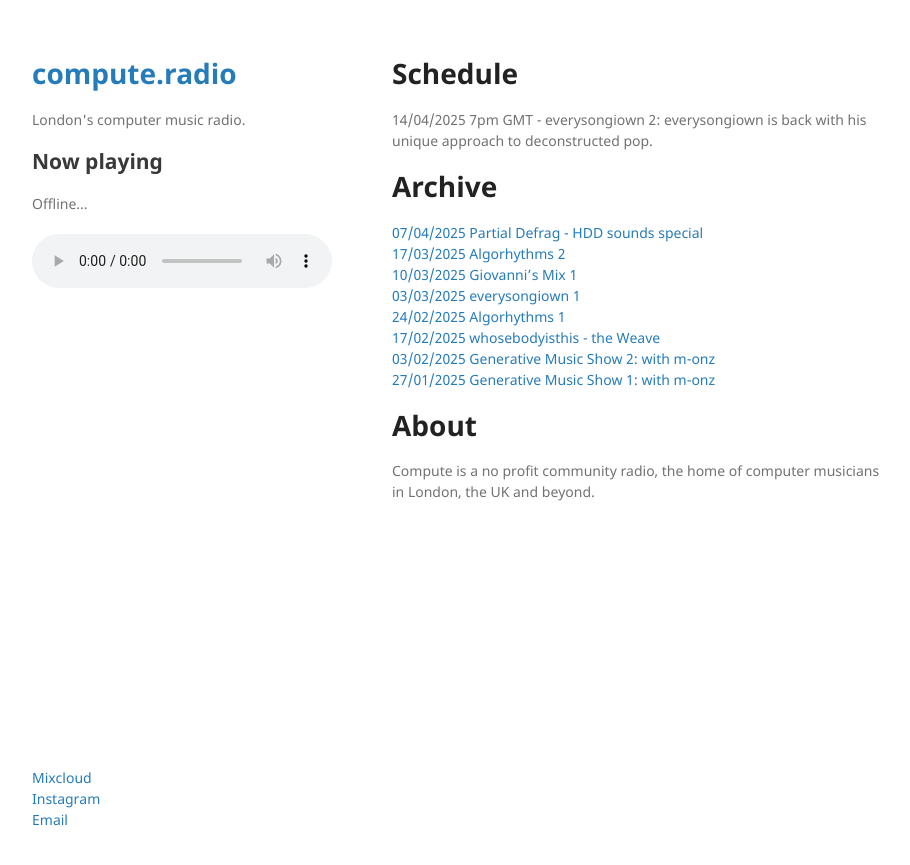
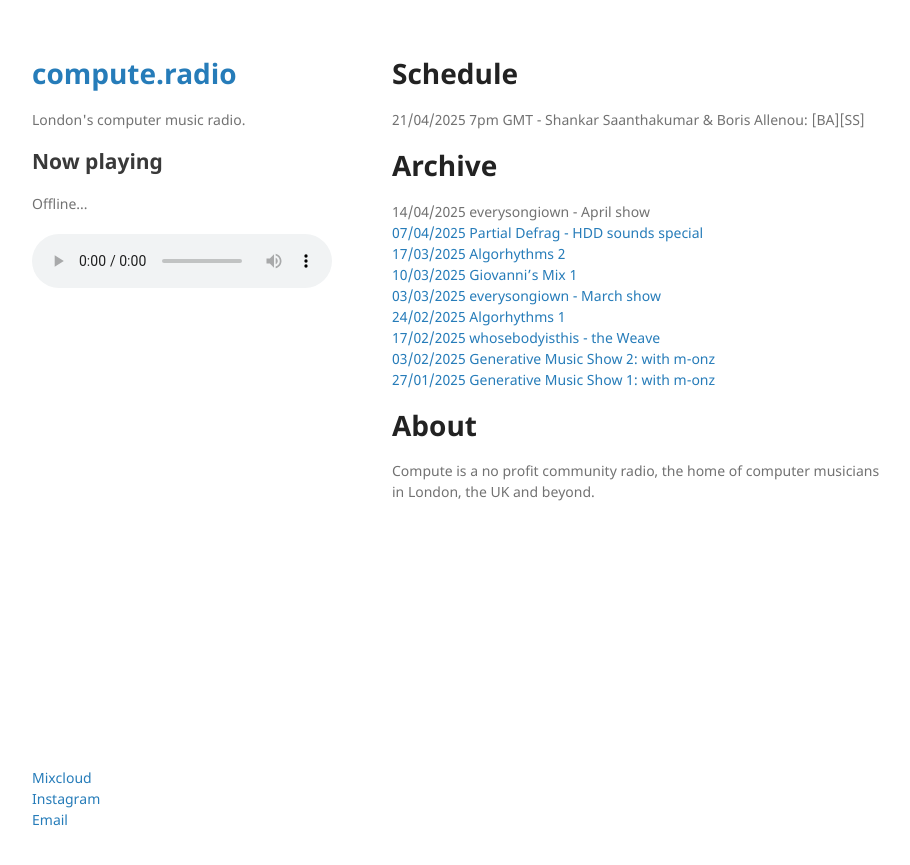
Before and after one commit to compute-radio/compute-radio.github.io, a Jekyll site: the page built from index.md, in a window 1280 px wide. Shown: the top 865 px of the page, without its empty margins (178-1088 px from the left). Built offline with Jekyll 4.4.1, drawn with Linux system fonts in a browser that asks for light colours; our own code applies the rules of GitHub Pages for plain Markdown files.

Commit message:
Update index.md

```diff
--- a/index.md
+++ b/index.md
@@ -3,13 +3,14 @@ layout: default
 ---
 
 # Schedule
-14/04/2025 7pm GMT - everysongiown 2: everysongiown is back with his unique approach to deconstructed pop.
+21/04/2025 7pm GMT - Shankar Saanthakumar & Boris Allenou: [BA][SS]
 
 # Archive
+14/04/2025 everysongiown - April show<br/>
 [07/04/2025 Partial Defrag - HDD sounds special](https://www.mixcloud.com/computedotradio/partial-defrag-hdd-sounds-special/)<br/>
 [17/03/2025 Algorhythms 2](https://www.mixcloud.com/computedotradio/algorhythms-2/)<br/>
 [10/03/2025 Giovanni's Mix 1](https://www.mixcloud.com/computedotradio/giovannis-mix-1/)<br/>
-[03/03/2025 everysongiown 1](https://www.mixcloud.com/computedotradio/everysongiown-1/)<br/>
+[03/03/2025 everysongiown - March show](https://www.mixcloud.com/computedotradio/everysongiown-1/)<br/>
 [24/02/2025 Algorhythms 1](https://www.mixcloud.com/computedotradio/algorhythms-1/)<br/>
 [17/02/2025 whosebodyisthis - the Weave](https://www.mixcloud.com/computedotradio/whosebodyisthis-the-weave/)<br/>
 [03/02/2025 Generative Music Show 2: with m-onz](https://www.mixcloud.com/computedotradio/generative-music-show-2-with-m-onz/)<br/>
```
